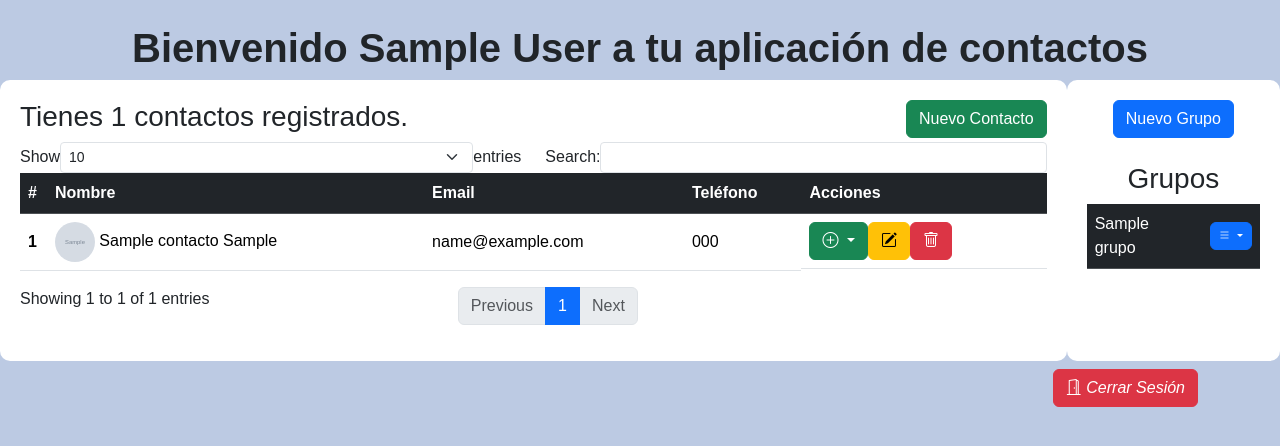
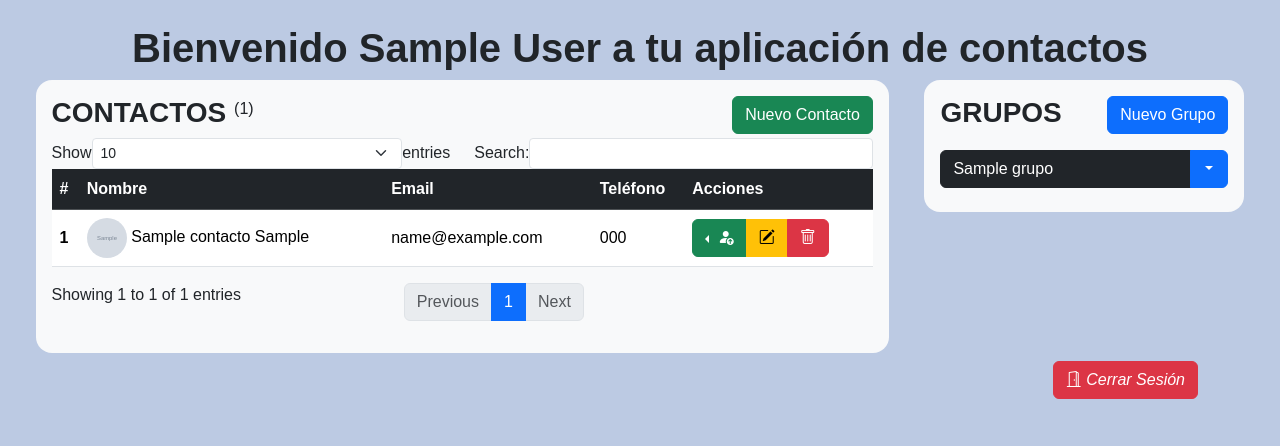
Before and after one commit to EduardoTnc/appcontactos, a PHP site: page /appcontactos/views/contactos.php in a window 1280 px wide. Shown: the top 446 px of the page. Run offline with PHP 8.4, Linux system fonts and the light colour scheme; the visitor is signed in with stand-in values (Sample User, id 1); tables that the repository leaves empty hold one stand-in row (values such as "Sample post"); grey boxes marked "Sample" are stand-in pictures; some libraries are stand-ins or nearby versions.

Commit message:
Add files via upload

```diff
--- a/views/contactos.php
+++ b/views/contactos.php
@@ -3,6 +3,7 @@
 require_once '../config/db.php';
 require_once '../models/Contact.php';
 require_once '../models/Group.php';
+require_once '../models/GroupContact.php';
 
 // Iniciar sesión para acceder a las variables de sesión
 session_start();
@@ -32,6 +33,9 @@ $grupo = new Group($conexion);
 // Obtener los grupos del usuario actual
 $grupos = $grupo->obtenerGruposPorUsuarioID($_SESSION['user_id']);
 
+// Crear una instancia del modelo GroupContact para consultar los contactos de un grupo
+$groupContact = new GroupContact($conexion);
+
 ?>
 
 <!DOCTYPE html>
@@ -51,18 +55,6 @@ $grupos = $grupo->obtenerGruposPorUsuarioID($_SESSION['user_id']);
     <style>
         body {
             background-color: #bccae3 !important;
-        }
-
-        .col-10 {
-            background-color: #fff !important;
-            padding: 20px;
-            border-radius: 10px;
-        }
-
-        .col-2 {
-            background-color: #fff !important;
-            padding: 20px;
-            border-radius: 10px;
         }
 
         label,
@@ -122,24 +114,30 @@ $grupos = $grupo->obtenerGruposPorUsuarioID($_SESSION['user_id']);
             border-radius: 50%;
             width: 40px;
         }
+
+        .foto-perfil-grupos{
+            aspect-ratio: 1;
+            border-radius: 50%;
+            width: 25px;
+        }
     </style>
 </head>
 
 <body>
 
-    <div class="container rounded-pill">
+
+    <div class="container rounded">
         <h1 class="text-center mt-4  fw-bold ">Bienvenido <strong><?php echo ($_SESSION['user_name']); ?></strong> a tu aplicación de contactos</h1>
     </div>
-    <div class="container-xxl">
-        <div class="row">
-            <div class="col-10 ">
-                <div class="row justify-content-md-center">
-                    <div class="col-md-12">
+    <div class="container-xxl ">
+        <div class="row align-items-start justify-content-evenly">
+            <div class="col-8 rounded-4 bg-light p-3">
                 <h3>
-                            <span class="float-start">
+                    <strong>CONTACTOS</strong> <sup class="fs-6">(<?php echo $totalContactos ?>)</sup>
 
-                            </span>
-                            Tienes <?php echo $totalContactos ?> contactos registrados.
+                    <!-- <button type="button" class="btn btn-primary float-end ms-2" data-bs-toggle="modal" data-bs-target="#modalAddGroup">
+                        Nuevo Grupo
+                    </button> -->
                     <button type="button" class="btn btn-success float-end" data-bs-toggle="modal" data-bs-target="#modalAddContact">
                         Nuevo Contacto
                     </button>
@@ -172,72 +170,36 @@ $grupos = $grupo->obtenerGruposPorUsuarioID($_SESSION['user_id']);
 
                                     <td class="align-middle"><?php echo htmlspecialchars($contacto['email']); ?></td>
                                     <td class="align-middle"><?php echo htmlspecialchars($contacto['telefono']); ?></td>
-                                            <td class="align-middle d-flex">
-                                                <div class="dropdown">
+                                    <td class="align-middle">
+                                        <div class="btn-group" role="group" aria-label="Basic mixed styles">
+                                            <div class="dropdown btn-group dropstart">
                                                 <!-- Botón para agregar contacto a grupos -->
                                                 <button class="btn btn-success dropdown-toggle" type="button" data-bs-toggle="dropdown" data-contact-id="<?php echo $contacto['contacto_id']; ?>" aria-expanded="false">
-                                                        <i class="bi bi-plus-circle"></i>
+                                                    <i class="bi bi-person-fill-up"></i>
                                                 </button>
-                                                    <ul class="dropdown-menu dropdown-menu-dark">
+                                                <ul class="dropdown-menu dropdown-menu-dark text-center">
+                                                    <li>
+                                                        <h6 class="dropdown-header">Añadir a un grupo</h6>
+                                                    </li>
                                                     <?php foreach ($grupos as $grupo) : ?>
                                                         <li>
-                                                                <form action="../controllers/grupoContactosController.php" method="POST">
+                                                            <form action="../controllers/grupoContactosController.php?action=add" method="POST">
                                                                 <input type="hidden" name="contacto_id" value="<?php echo $contacto['contacto_id']; ?>">
                                                                 <input type="hidden" name="grupo_id" value="<?php echo $grupo['creacion_grupo_id']; ?>">
                                                                 <button type="submit" class="dropdown-item"><?php echo htmlspecialchars($grupo['nombre_grupo']); ?></button>
                                                             </form>
                                                         </li>
                                                     <?php endforeach; ?>
-                                                        <li><a class="dropdown-item bg-success text-white btn" data-bs-toggle="modal" data-bs-target="#modalAddGroup">Crear un nuevo grupo</a></li>
+                                                    <li><a class="dropdown-item bg-primary text-white btn mt-3" data-bs-toggle="modal" data-bs-target="#modalAddGroup">Nuevo grupo</a></li>
                                                 </ul>
                                             </div>
 
                                             <!-- Botón para editar contacto -->
-                                                <button class="btn btn-warning" data-bs-toggle="modal" data-bs-target="#modalEditContact" data-contact-id="<?php echo $contacto['contacto_id']; ?>"><i class="bi bi-pencil-square"></i></button>
+                                            <button class="btn btn-warning" data-bs-toggle="modal" data-bs-target="#modalEditContact" data-contact-id="<?php echo $contacto['contacto_id']; ?>">
+                                                <i class="bi bi-pencil-square"></i></button>
                                             <!-- Botón para eliminar contacto -->
-                                                <button class="btn btn-danger btn-delete-contact" data-bs-toggle="modal" data-bs-target="#modalDeleteContact" data-contact-id="<?php echo $contacto['contacto_id']; ?>"><i class="bi bi-trash"></i></button>
-                                            </td>
-                                        </tr>
-                                    <?php endforeach; ?>
-                                </tbody>
-                            </table>
-                        </div>
-                    </div>
-                </div>
-            </div>
-            <div class="col-2 text-center">
-
-                <button type="button" class="btn btn-primary " data-bs-toggle="modal" data-bs-target="#modalAddGroup">
-                    Nuevo Grupo
-                </button>
-
-                <h3 class="mt-4">
-                    Grupos
-                </h3>
-                <!-- TABLA GRUPOS -->
-
-                <table class="table table-hover table-dark" id="tabla_grupos">
-                    <thead class="table-dark">
-                        <tr>
-                            <!-- <th scope="col">#</th> -->
-                            <!-- <th scope="col">Nombre</th> -->
-                            <!-- <th scope="col">Acciones</th> -->
-                        </tr>
-                    </thead>
-                    <tbody>
-                        <?php foreach ($grupos as $grupo) : ?>
-                            <tr>
-                                <!-- <th scope="row" class="align-middle"><?php echo $grupo['creacion_grupo_id']; ?></th> -->
-                                <td class="align-middle"><?php echo htmlspecialchars($grupo['nombre_grupo']); ?></td>
-                                <td class="align-middle">
-                                    <div class="dropdown">
-                                        <button class="btn btn-primary dropdown-toggle" style="--bs-btn-padding-y: .25rem; --bs-btn-padding-x: .5rem; --bs-btn-font-size: .75rem;" type="button" id="dropdownMenuButton<?php echo $grupo['creacion_grupo_id']; ?>" data-bs-toggle="dropdown" aria-expanded="false">
-                                            <i class="bi bi-list"></i>
-                                        </button>
-                                        <ul class="dropdown-menu" aria-labelledby="dropdownMenuButton<?php echo $grupo['creacion_grupo_id']; ?>">
-                                            <li><a class="dropdown-item btn-edit-group" href="#" data-group-id="<?php echo $grupo['creacion_grupo_id']; ?>" data-bs-toggle="modal" data-bs-target="#modalEditGroup">Editar</a></li>
-                                            <li><a class="dropdown-item btn-delete-group" href="#" data-group-id="<?php echo $grupo['creacion_grupo_id']; ?>" data-bs-toggle="modal" data-bs-target="#modalDeleteGroup">Eliminar</a></li>
-                                        </ul>
+                                            <button class="btn btn-danger btn-delete-contact" data-bs-toggle="modal" data-bs-target="#modalDeleteContact" data-contact-id="<?php echo $contacto['contacto_id']; ?>">
+                                                <i class="bi bi-trash"></i></button>
                                         </div>
                                     </td>
                                 </tr>
@@ -245,11 +207,75 @@ $grupos = $grupo->obtenerGruposPorUsuarioID($_SESSION['user_id']);
                         </tbody>
                     </table>
                 </div>
+
+            </div>
+
+            <!-- NUEVA COLUMNA PARA LOS GRUPOS -->
+            <div class="col-3 text-center rounded-4 bg-light p-3">
+                <h3 class="mb-3 text-dark d-flex justify-content-between">
+                    <strong class="text-start">GRUPOS</strong>
+                    <button type="button" class="btn btn-primary float-end" data-bs-toggle="modal" data-bs-target="#modalAddGroup">
+                        Nuevo Grupo
+                    </button>
+                </h3>
+
+                <?php foreach ($grupos as $grupo) : ?>
+                    <div class="row mb-2">
+                        <div class="btn-group">
+                            <button type="button" class="btn btn-dark col-10 text-start" data-bs-toggle="collapse" data-bs-target="#collapse<?php echo $grupo['creacion_grupo_id']; ?>" aria-expanded="false" aria-controls="collapse<?php echo $grupo['creacion_grupo_id']; ?>">
+                                <?php echo htmlspecialchars($grupo['nombre_grupo']); ?>
+                            </button>
+                            <button type="button" class="btn btn-primary dropdown-toggle dropdown-toggle-split col" data-bs-toggle="dropdown" aria-expanded="false">
+                                <span class="visually-hidden">Opciones</span>
+                            </button>
+                            <ul class="dropdown-menu dropdown-menu-dark">
+                                <li><a class="dropdown-item btn-edit-group" href="#" data-group-id="<?php echo $grupo['creacion_grupo_id']; ?>" data-bs-toggle="modal" data-bs-target="#modalEditGroup">Editar Grupo</a></li>
+                                <li><a class="dropdown-item btn-delete-group" href="#" data-group-id="<?php echo $grupo['creacion_grupo_id']; ?>" data-bs-toggle="modal" data-bs-target="#modalDeleteGroup">Eliminar Grupo</a></li>
+                            </ul>
+                        </div>
+                        <div class="collapse" id="collapse<?php echo $grupo['creacion_grupo_id']; ?>">
+                            <div class="card card-body mt-2 p-0">
+                                <!-- Bucle for para insertar uno por uno los contactos del grupo -->
+                                <?php
+                                $contactosDelGrupo = $groupContact->obtenerContactosPorGrupoID($grupo['creacion_grupo_id']);
+                                foreach ($contactosDelGrupo as $contacto) : ?>
+                                    <li class="list-group-item d-flex mb-1 align-items-center">
+                                        <img class="foto-perfil-grupos p-2" src="<?php echo !empty($contacto['foto_perfil']) ? htmlspecialchars($contacto['foto_perfil']) : 'fotos/default-profile.png'; ?>" alt="Foto de perfil">
+                                        <small class="p-2">
+                                            <?php echo htmlspecialchars($contacto['nombre']); ?> <?php echo htmlspecialchars($contacto['apellido']); ?>
+                                        </small>
+                                        <div class="btn-group ms-auto p-2" role="group" aria-label="Basic mixed styles">
+                                            <!-- Botón para editar contacto -->
+                                            <button class="btn btn-warning btn-sm" data-bs-toggle="modal" data-bs-target="#modalEditContact" data-contact-id="<?php echo $contacto['contacto_id']; ?>">
+                                                <i class="bi bi-pencil-square"></i>
+                                            </button>
+                                            <!-- Botón para eliminar contacto -->
+                                            <button class="btn btn-danger btn-delete-contact btn-sm" data-bs-toggle="modal" data-bs-target="#modalDeleteContact" data-contact-id="<?php echo $contacto['contacto_id']; ?>">
+                                                <i class="bi bi-trash"></i>
+                                            </button>
+                                            <!-- Botón para remover contacto del grupo -->
+                                            <form class="btn-group" action="../controllers/grupoContactosController.php?action=remove" method="POST" style="display:inline;">
+                                                <input type="hidden" name="contacto_id" value="<?php echo $contacto['contacto_id']; ?>">
+                                                <input type="hidden" name="grupo_id" value="<?php echo $grupo['creacion_grupo_id']; ?>">
+                                                <button type="submit" class="btn btn-dark btn-sm">
+                                                    <i class="bi bi-x-circle"></i>
+                                                </button>
+                                            </form>
+                                        </div>
+                                    </li>
+                                <?php endforeach; ?>
+                            </div>
+                        </div>
+                    </div>
+                <?php endforeach; ?>
+            </div>
+        </div>
+
     </div>
     </div>
 
     <div class="container">
-        <span class="float-end mt-2">
+        <span class="float-end mt-2 mb-2">
             <a href="../controllers/authController.php?action=logout" onclick="modalRegistrarEmpleado()" class="btn btn-danger" title="Registrar Nuevo Empleado">
                 <i class="bi bi-door-open"> Cerrar Sesión</i>
             </a>
--- a/views/modales.php
+++ b/views/modales.php
@@ -3,9 +3,9 @@
     <div class="modal-dialog modal-dialog-centered">
         <div class="modal-content">
             <form id="formAddContact" method="POST" action="../controllers/contactController.php?action=add" enctype="multipart/form-data">
-                <div class="modal-header ">
+                <div class="modal-header bg-success text-white">
                     <h5 class="modal-title titulo_modal" id="modalAddContactLabel">Agregar Contacto</h5>
-                    <button type="button" class="btn-close" data-bs-dismiss="modal" aria-label="Close"></button>
+                    <button type="button" class="btn-close btn-close-white" data-bs-dismiss="modal" aria-label="Close"></button>
                 </div>
                 <div class="modal-body">
                     <div class="row">
@@ -73,9 +73,9 @@
     <div class="modal-dialog modal-dialog-centered">
         <div class="modal-content">
             <form id="formEditContact" method="POST" action="../controllers/contactController.php?action=edit" enctype="multipart/form-data" >
-                <div class="modal-header">
+                <div class="modal-header bg-warning">
                     <h5 class="modal-title titulo_modal" id="modalEditContactLabel">Editar Contacto</h5>
-                    <button type="button" class="btn-close" data-bs-dismiss="modal" aria-label="Close"></button>
+                    <button type="button" class="btn-close " data-bs-dismiss="modal" aria-label="Close"></button>
                 </div>
                 <div class="modal-body">
                     <input type="hidden" id="edit-contact-id" name="contact_id">
@@ -141,9 +141,9 @@
     <div class="modal-dialog modal-dialog-centered">
         <div class="modal-content">
             <form id="formDeleteContact" method="POST" action="../controllers/contactController.php?action=delete">
-                <div class="modal-header">
+                <div class="modal-header bg-danger text-white">
                     <h5 class="modal-title titulo_modal" id="modalDeleteContactLabel">Eliminar Contacto</h5>
-                    <button type="button" class="btn-close" data-bs-dismiss="modal" aria-label="Close"></button>
+                    <button type="button" class="btn-close btn-close-white" data-bs-dismiss="modal" aria-label="Close"></button>
                 </div>
                 <div class="modal-body">
                     <p>¿Está seguro de que desea eliminar este contacto?</p>
@@ -164,9 +164,9 @@
     <div class="modal-dialog modal-dialog-centered">
         <div class="modal-content">
             <form id="formAddContact" method="POST" action="../controllers/groupController.php?action=add" enctype="multipart/form-data">
-                <div class="modal-header ">
+                <div class="modal-header bg-primary text-white">
                     <h5 class="modal-title titulo_modal" id="modalAddGroupLabel">Crear un nuevo grupo</h5>
-                    <button type="button" class="btn-close" data-bs-dismiss="modal" aria-label="Close"></button>
+                    <button type="button" class="btn-close btn-close-white" data-bs-dismiss="modal" aria-label="Close"></button>
                 </div>
                 <div class="modal-body">
                     <div class="row">
```
Also changed, not shown: controllers/grupoContactosController.php (+22 -1 lines). Lines whose indentation alone changed are shown as unchanged.
